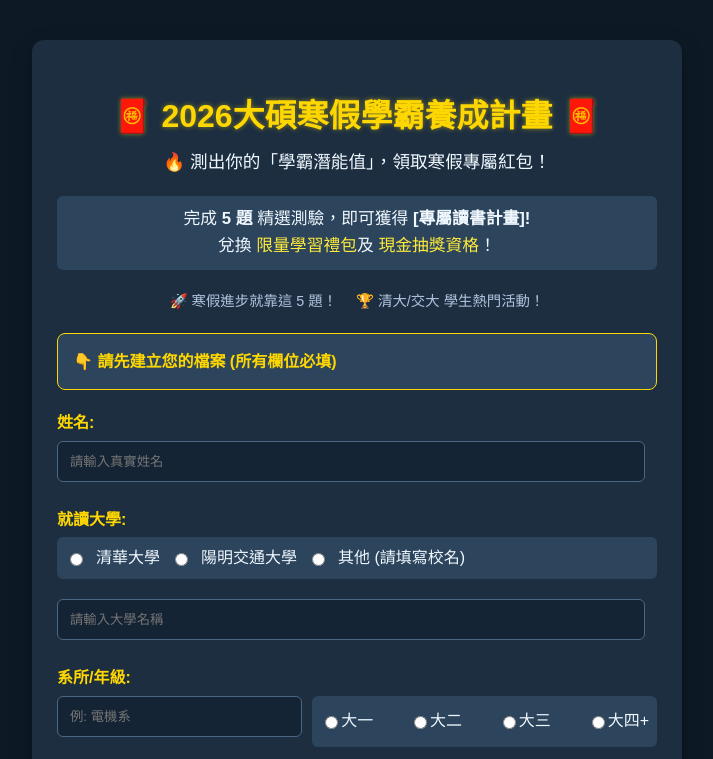
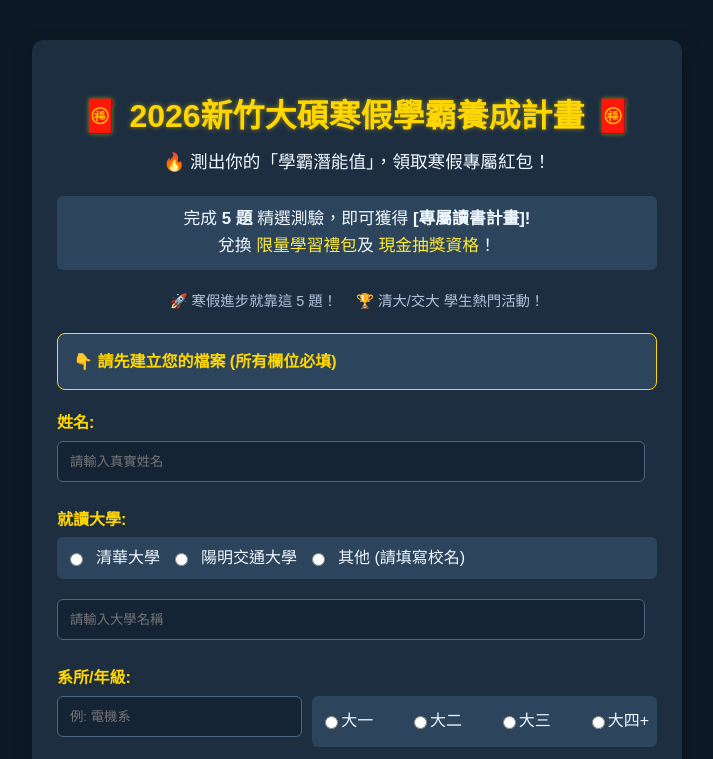
Before and after one commit to tkb0005494-lang/my-test-web, a plain HTML site: page index.html in a window 1280 px wide. Shown: the top 759 px of the page, without its empty margins (283-996 px from the left). Drawn offline with nearby package versions, Linux system fonts and the light colour scheme.

Commit message:
Update title for 2026 program in index.html

```diff
--- a/index.html
+++ b/index.html
@@ -3,7 +3,7 @@
 <head>
     <meta charset="UTF-8">
     <meta name="viewport" content="width=device-width, initial-scale=1.0">
-    <title>2026大碩寒假學霸養成計畫</title>
+    <title>2026新竹大碩寒假學霸養成計畫</title>
     <link rel="stylesheet" href="https://cdn.jsdelivr.net/npm/katex@0.16.8/dist/katex.min.css">
     <script defer src="https://cdn.jsdelivr.net/npm/katex@0.16.8/dist/katex.min.js"></script>
     <script defer src="https://cdn.jsdelivr.net/npm/katex@0.16.8/dist/contrib/auto-render.min.js"></script>
@@ -14,7 +14,7 @@
 <div id="userInfoPage" class="page">
     <div style="text-align: center; margin-bottom: 20px;">
         <h1 class="main-title">
-            🧧 2026大碩寒假學霸養成計畫 🧧
+            🧧 2026新竹大碩寒假學霸養成計畫 🧧
         </h1>
         <h2 style="color: #f0f8ff; font-weight: normal; font-size: 1.1em; margin-top: 5px;">
             🔥 測出你的「學霸潛能值」，領取寒假專屬紅包！
```
